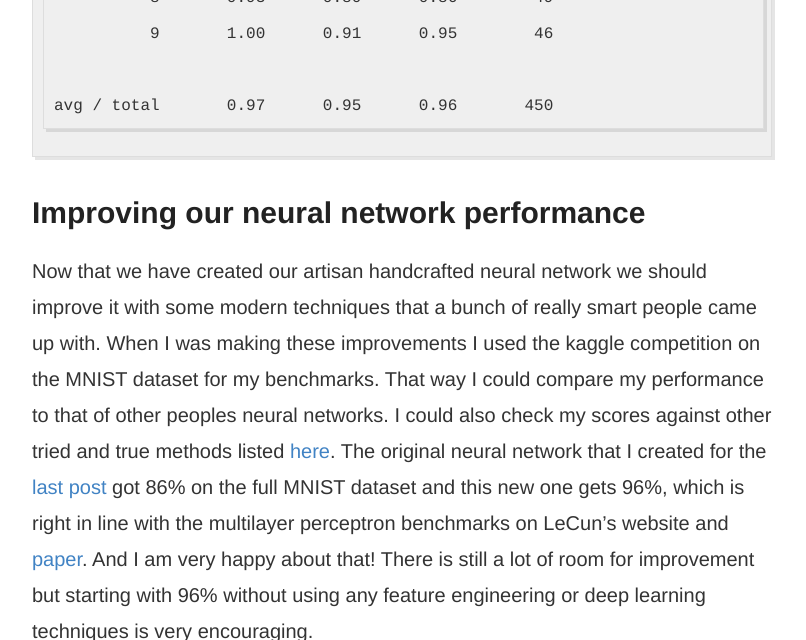
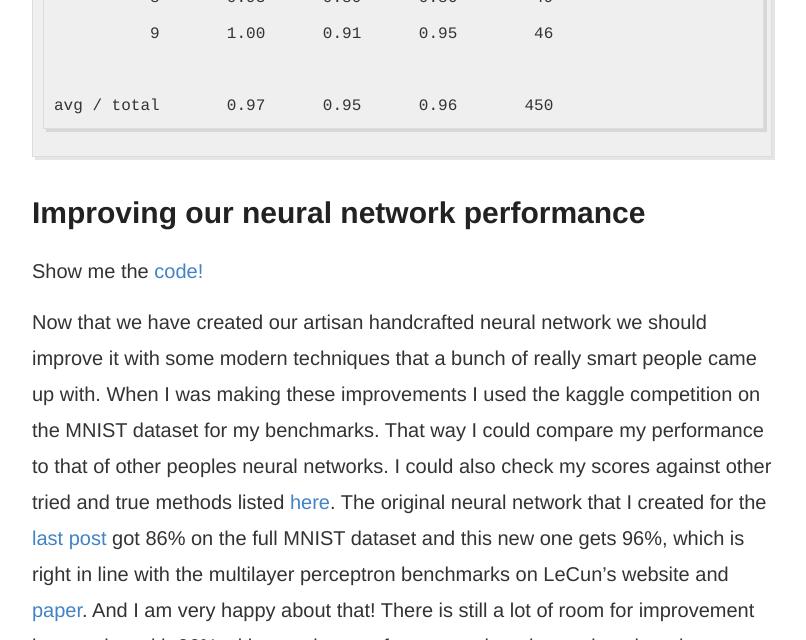
Before and after one commit to FlorianMuellerklein/FlorianMuellerklein.github.io, a Jekyll site: the page built from _posts/2016-2-13-nn.md, in a window 1280 px wide and 900 px high, scrolled down 8227 px, cut to the strip 0-640 px from the top of the window. Shown: the whole strip, without its empty margins (238-1044 px from the left). Built offline with Jekyll 4.4.1, drawn with Linux system fonts in a browser that asks for light colours; Markdown is read by kramdown in place of the engine named in the settings.

Commit message:
databoys theme

````diff
--- a/_posts/2016-2-13-nn.md
+++ b/_posts/2016-2-13-nn.md
@@ -176,6 +176,9 @@ avg / total       0.97      0.95      0.96       450
 ```
 
 # Improving our neural network performance
+
+Show me the [code!](https://github.com/FlorianMuellerklein/Machine-Learning/blob/master/MultiLayerPerceptron.py)
+
 Now that we have created our artisan handcrafted neural network we should improve it with some modern techniques that a bunch of really smart people came up with. When I was making these improvements I used the kaggle competition on the MNIST dataset for my benchmarks. That way I could compare my performance to that of other peoples neural networks. I could also check my scores against other tried and true methods listed [here](http://yann.lecun.com/exdb/mnist/). The original neural network that I created for the [last post](http://databoys.github.io/Feedforward/) got 86% on the full MNIST dataset and this new one gets 96%, which is right in line with the multilayer perceptron benchmarks on LeCun's website and [paper](http://yann.lecun.com/exdb/publis/pdf/lecun-98.pdf). And I am very happy about that! There is still a lot of room for improvement but starting with 96% without using any feature engineering or deep learning techniques is very encouraging.
 
 ![Nice!](http://i.imgur.com/oZofDK6.png "Nice!")
````
